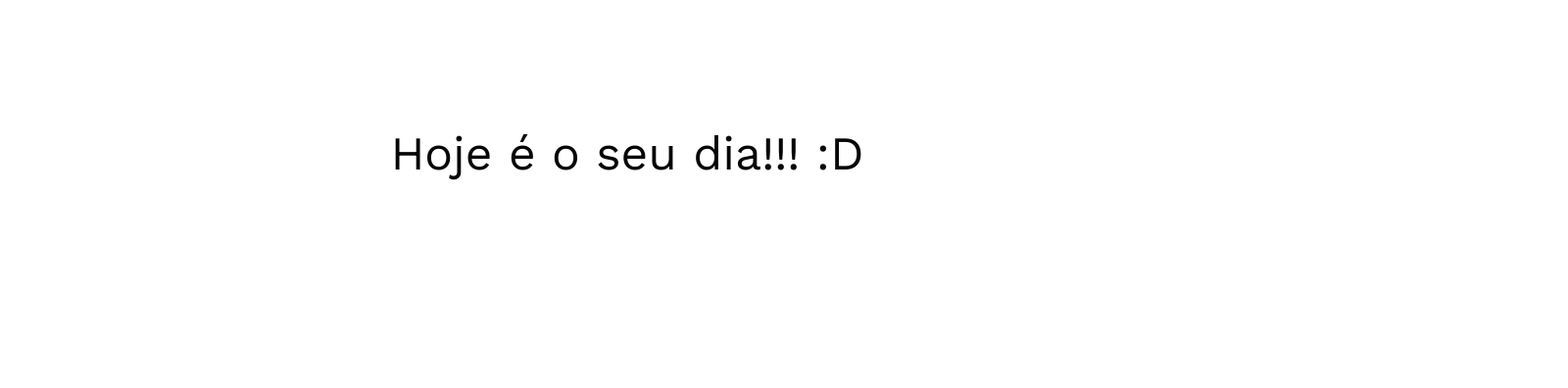
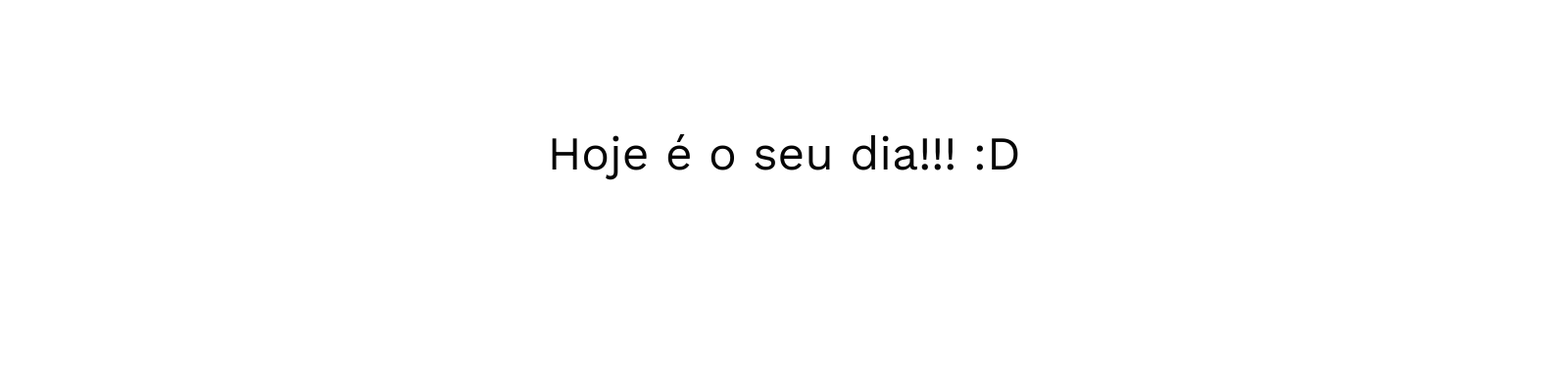
Before and after one commit to LuckyZito/HappyWomensDayNath, a website: page index.html in a window 1280 px wide. Shown: the whole page at 98% size, 1600 px wide, since content can reach past the window. Drawn offline with nearby package versions, Linux system fonts and the light colour scheme.

Commit message:
Update style.css

```diff
--- a/style/style.css
+++ b/style/style.css
@@ -8,8 +8,8 @@ body {
 }
 
 .container {
-  height: 100vh;
-  width: 100vh;
+  height: 150vh;
+  width: 200vh;
   margin: 0 auto;
   text-align: center;
   visibility: hidden;
```
